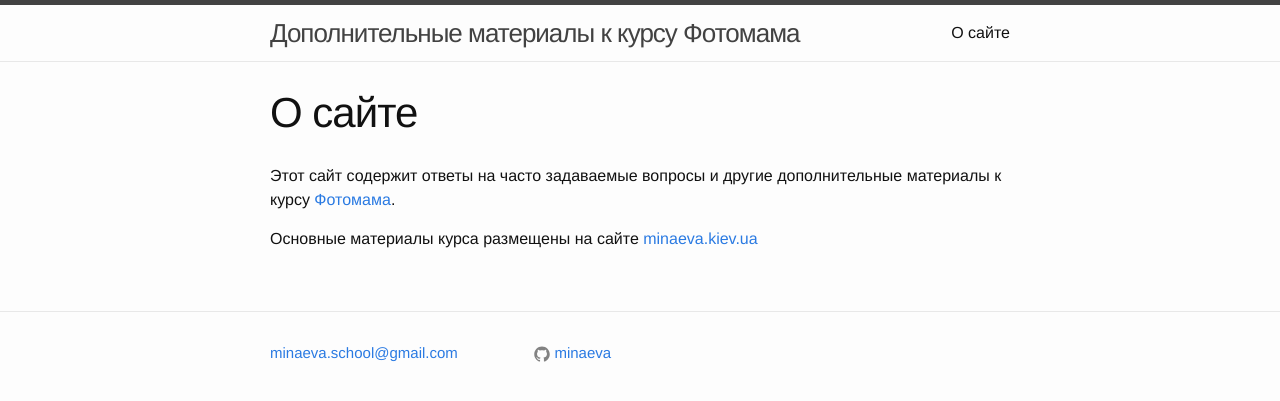
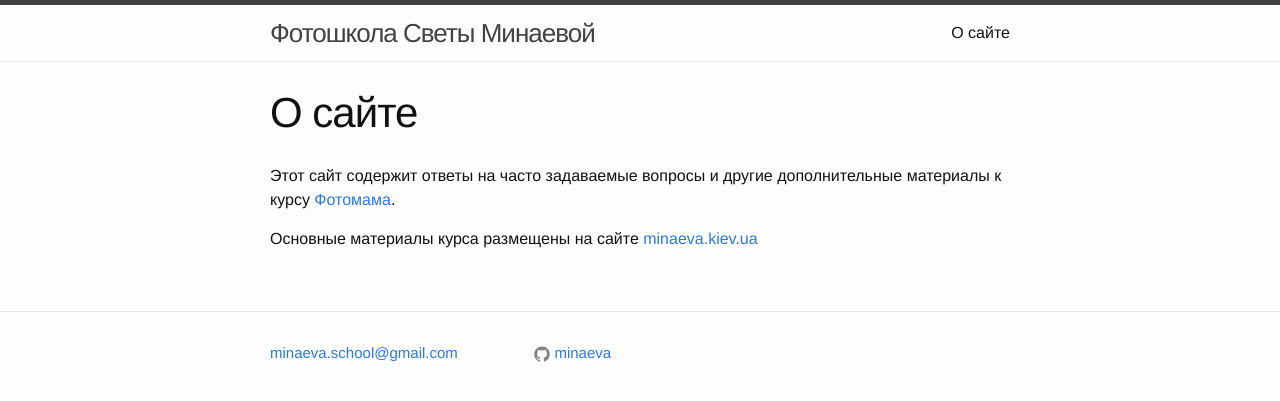
Before and after one commit to minaeva/minaeva.github.io, a Jekyll site: the page built from about.md, in a window 1280 px wide. Shown: the top 401 px of the page. Built offline with Jekyll 4.4.1, drawn with Linux system fonts in a browser that asks for light colours.

Commit message:
Update _config.yml

```diff
--- a/_config.yml
+++ b/_config.yml
@@ -1,5 +1,5 @@
 # Site settings
-title: Дополнительные материалы к курсу Фотомама
+title: Фотошкола Светы Минаевой
 email: minaeva.school@gmail.com
 description: ""
 baseurl: "" # the subpath of your site, e.g. /blog/
```
